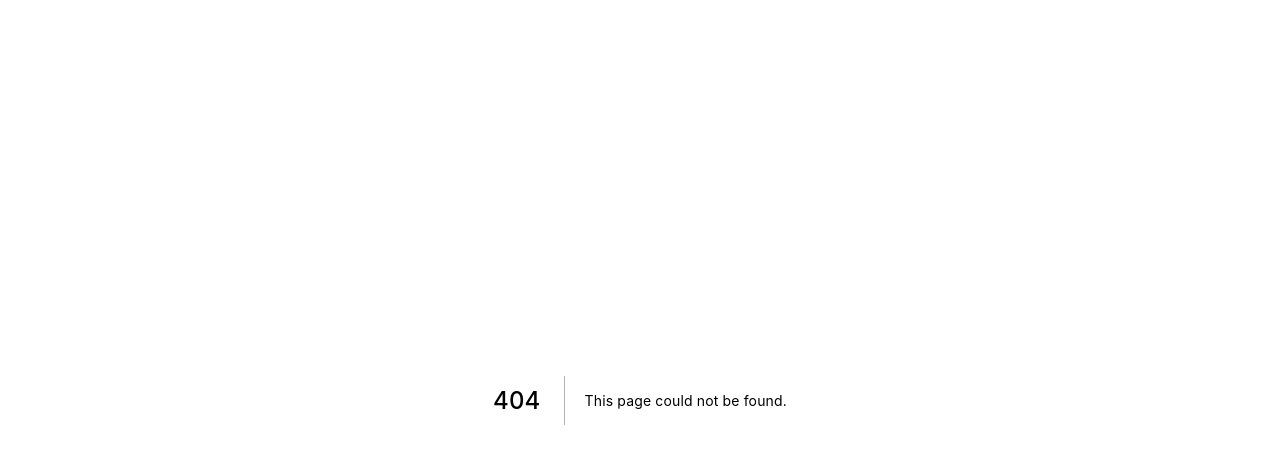
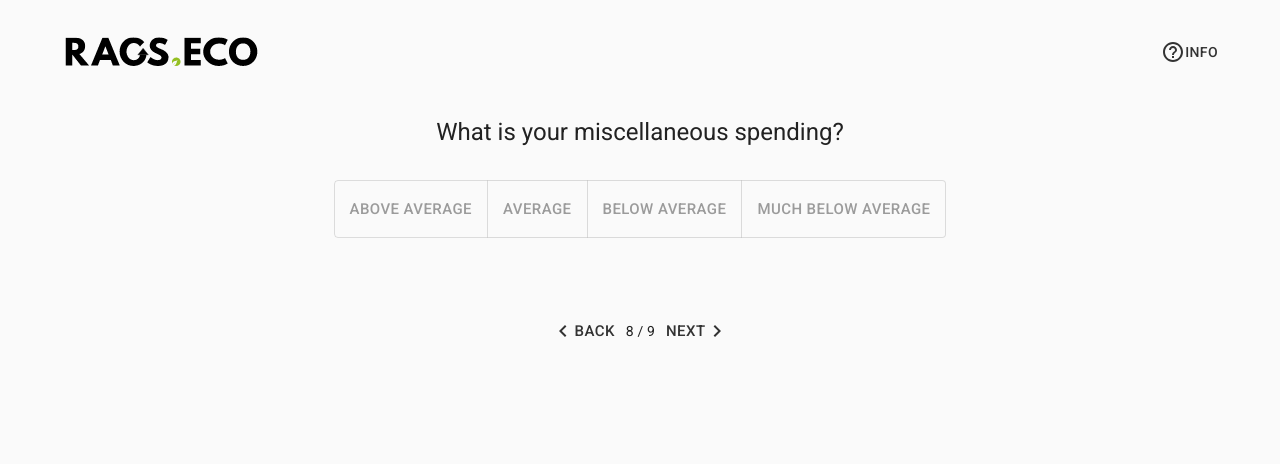
Before and after one commit to maiconburn/rags-calculator, a Next.js app: page /miscellaneous in a window 1280 px wide. Before the commit this address had no page. Shown: the top 464 px of the page. Built offline with nearby package versions, Linux system fonts and the light colour scheme.

Commit message:
miscellaneous

```diff
--- a/pages/cars.js
+++ b/pages/cars.js
@@ -66,7 +66,7 @@ export default function Cars() {
         </Grid>
         <Grid item xs={12}>
           <Stepper
-            stepsNumber={8}
+            stepsNumber={9}
             actualStep={4}
             nextStep="publicTransport"
             previousStep="recycle"
--- a/pages/flights.js
+++ b/pages/flights.js
@@ -25,9 +25,9 @@ export default function Flights() {
         </Grid>
         <Grid item xs={12}>
           <Stepper
-            stepsNumber={8}
+            stepsNumber={9}
             actualStep={6}
-            nextStep="userInfo"
+            nextStep="miscellaneous"
             previousStep="publicTransport"
           />
         </Grid>
--- a/pages/food.js
+++ b/pages/food.js
@@ -184,7 +184,7 @@ export default function Food() {
         </Grid>
         <Grid item xs={12}>
           <Stepper
-            stepsNumber={8}
+            stepsNumber={9}
             actualStep={2}
             nextStep="recycle"
             previousStep="houseInfo"
--- a/pages/houseInfo.js
+++ b/pages/houseInfo.js
@@ -118,7 +118,7 @@ export default function houseInfo() {
         </Box>
         <Grid item xs={12}>
           <Stepper
-            stepsNumber={8}
+            stepsNumber={9}
             actualStep={1}
             nextStep="food"
             previousStep="/"
--- a/pages/index.js
+++ b/pages/index.js
@@ -25,7 +25,7 @@ export default function Index() {
         </Grid>
         <Grid item xs={12}>
           <Stepper
-            stepsNumber={8}
+            stepsNumber={9}
             actualStep={0}
             nextStep="houseInfo"
             previousStep="/"
--- /dev/null
+++ b/pages/miscellaneous.js
@@ -0,0 +1,78 @@
+import React from "react";
+import NavBar from "../components/NavBar";
+import Box from "@material-ui/core/Box";
+import Grid from "@material-ui/core/Grid";
+import ToggleButton from "@material-ui/lab/ToggleButton";
+import ToggleButtonGroup from "@material-ui/lab/ToggleButtonGroup";
+import Typography from "@material-ui/core/Typography";
+import Stepper from "../components/Steeper";
+
+export default function Food() {
+  const [Miscellaneous, setMiscellaneous] = React.useState();
+
+  const handleMiscellaneous = (event, newMiscellaneous) => {
+    setMiscellaneous(newMiscellaneous);
+  };
+
+  React.useEffect(() => {
+    window.localStorage.setItem("Miscellaneous", Miscellaneous);
+    //const test = window.localStorage.getItem("SourceEnergy");
+    //console.log(test);
+  }, [Miscellaneous]);
+
+  return (
+    <div>
+      <NavBar />
+      <Grid container direction="column" justify="center" alignItems="center">
+        <Grid item xs={12}>
+          <Box my="2rem">
+            <Typography variant="h5" align="center">
+              What is your miscellaneous spending?
+            </Typography>
+          </Box>
+          <Box my="2rem" display="flex" justifyContent="center">
+            <ToggleButtonGroup
+              value={Miscellaneous}
+              exclusive
+              onChange={handleMiscellaneous}
+              aria-label="Miscellaneous"
+            >
+              <ToggleButton
+                value="M-above"
+                size="large"
+                aria-label="Above average"
+              >
+                Above average
+              </ToggleButton>
+              <ToggleButton value="M-average" size="large" aria-label="Average">
+                Average
+              </ToggleButton>
+              <ToggleButton
+                value="M-below"
+                size="large"
+                aria-label="Below average"
+              >
+                Below average
+              </ToggleButton>
+              <ToggleButton
+                value="M-much-below"
+                size="large"
+                aria-label="Much below average"
+              >
+                Much below average
+              </ToggleButton>
+            </ToggleButtonGroup>
+          </Box>
+        </Grid>
+        <Grid item xs={12}>
+          <Stepper
+            stepsNumber={9}
+            actualStep={7}
+            nextStep="userInfo"
+            previousStep="flights"
+          />
+        </Grid>
+      </Grid>
+    </div>
+  );
+}
--- a/pages/publicTransport.js
+++ b/pages/publicTransport.js
@@ -25,7 +25,7 @@ export default function PublicTransport() {
         </Grid>
         <Grid item xs={12}>
           <Stepper
-            stepsNumber={8}
+            stepsNumber={9}
             actualStep={5}
             nextStep="flights"
             previousStep="cars"
--- a/pages/recycle.js
+++ b/pages/recycle.js
@@ -75,7 +75,7 @@ export default function Recycle() {
         </Grid>
         <Grid item xs={12}>
           <Stepper
-            stepsNumber={8}
+            stepsNumber={9}
             actualStep={3}
             nextStep="cars"
             previousStep="food"
--- a/pages/userInfo.js
+++ b/pages/userInfo.js
@@ -74,8 +74,8 @@ export default function userInfo() {
         </Grid>
         <Grid item xs={12}>
           <Stepper
-            stepsNumber={8}
-            actualStep={7}
+            stepsNumber={9}
+            actualStep={8}
             nextStep="/"
             previousStep="flights"
           />
```
